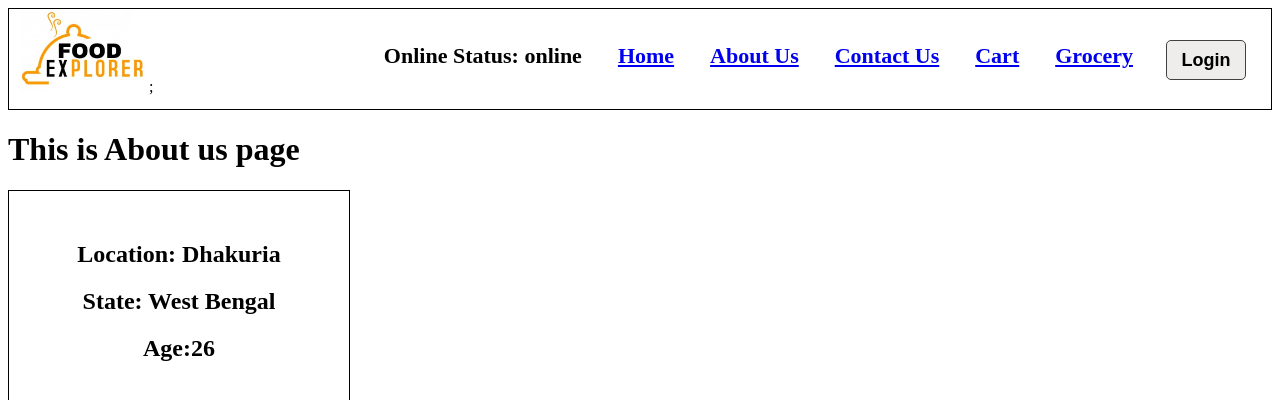
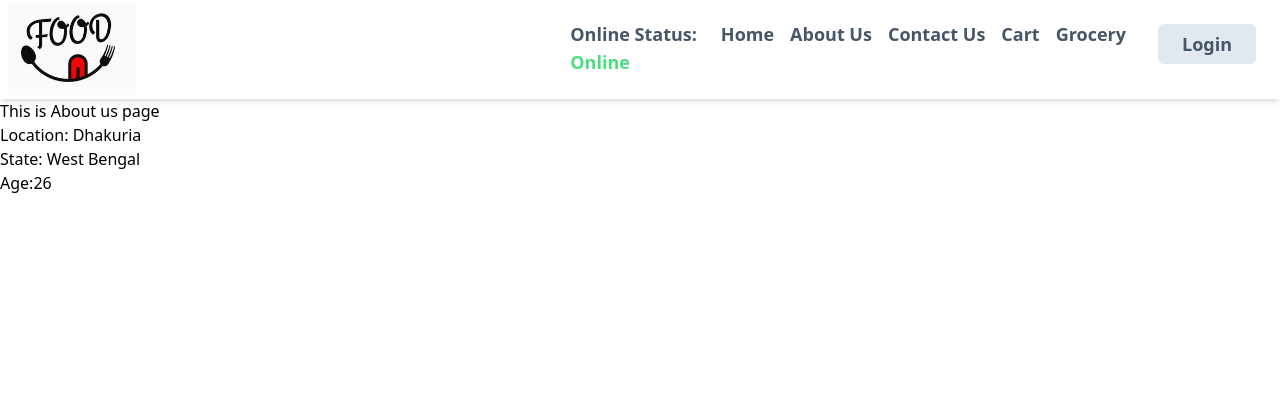
Before and after one commit to senparnasha/react_learning, a React (Vite) app: page /about in a window 1280 px wide. Shown: the top 400 px of the page. Built offline with nearby package versions, Linux system fonts and the light colour scheme.

Commit message:
ui changed using tailwind css

```diff
--- a/index.css
+++ b/index.css
@@ -1,120 +1,3 @@
-/* @tailwind base;
+@tailwind base;
 @tailwind components;
-@tailwind utilities; */
-
-
-
-.header {
-  display: flex;
-  justify-content: space-between;
-  border: 1px solid black;
-  height: 100px;
-  padding: 0px 10px;
-}
-
-.logo {
-  width: 130px;
-}
-.nav-items > ul {
-  display: flex;
-  list-style-type: none;
-
-}
-
-.nav-items > ul > li {
-  padding: 8px;
-  margin: 10px;
-  font-size: 22px;
-  font-weight: 600;
-
-}
-.nav-items-title{
-  color:red
-}
-
-.top-rated-restro-btn {
-  padding: 8px;
-
-  cursor: pointer;
-}
-
-.restro-container {
-  display: flex;
-  flex-wrap: wrap;
-}
-.res-card {
-  overflow: hidden;
-  border-radius: 20px;
-
-  width: 240px;
-  border: 1px solid black;
-  margin: 10px 10px;
-}
-.card-image {
-  height: 240px;
-  width: 240px;
-}
-.title {
-  font-weight: 600;
-  font-size: 20px;
-  padding-left: 6px;
-}
-.sub-title {
-  font-weight: 600;
-  font-size: 16px;
-  color: rgb(32, 31, 31);
-  margin-top: 5px;
-  padding-left: 6px;
-}
-.res-info {
-  padding-top: 3px;
-  margin-bottom: 5px;
-  padding-left: 6px;
-}
-
-.shimmer-container {
-  display: flex;
-  flex-wrap: wrap;
-}
-
-.shimmer-cards {
-  border-radius: 15px;
-  background-color: rgb(233, 223, 223);
-  height: 280px;
-  width: 230px;
-  margin: 10px 10px;
-}
-.login-btn {
-  height: 40px;
-  width: 80px;
-  margin-top: 15px;
-  margin: 15px;
-  font-weight: 600;
-  font-size: 18px;
-  border: 1px solid rgb(66, 65, 64);
-  background-color: #eeedec;
-  border-radius: 5px;
-  cursor: pointer;
-}
-
-.search-btn {
-  margin: 0px 10px;
-  padding: 8px;
-}
-
-.search-input{
-    padding: 8px;
-}
-.top-rated-restro {
-  margin: 15px;
-  display: flex;
-}
-
-.user-card{
-  height:300px;
-  width: 340px;
-  border:1px solid black;
-  text-align: center;
-  padding-top:30px ;
-
-}
+@tailwind utilities;
--- a/src/components/HeaderComponent.js
+++ b/src/components/HeaderComponent.js
@@ -1,5 +1,5 @@
 import React from "react";
-import logo from "../../logo.jpg";
+import  foodlogo from "../../foodlogo .jpg"
 import {useState} from "react"
 import { Link } from "react-router-dom";
 import useOnlineStatus from "../utils/useOnlineStatus";
@@ -15,25 +15,29 @@ if(btnName==="Login"){
 }
   }
     return (
-      <div className="header">
-        <div className="logo-container">
-          <img className="logo" src={logo} alt="Logo" />;
+      <div className="header w-full flex justify-between bg-white shadow-md ">
+        <div className=" w-36  ">
+          <img className="w-36 my-1 px-2 " src={foodlogo} alt="Logo" />
         </div>
-        <div className="nav-items">
-          <ul>
-            <li>Online Status: { onlineStatus? "online":"offline"}</li>
-            <li className="nav-items-title">
+        <div className="">
+          <ul className="flex ">
+            <li className="px-4 py-3 font-bold text-lg text-slate-600 items-center pt-5 ">
+              Online Status: { onlineStatus? (<div className="text-green-400">Online</div>):(<div className="text-red-400">Offline</div>)}</li>
+            <li className="px-2 py-3 font-bold text-lg text-slate-600 pt-5">
               <Link to="/">  Home</Link>
               </li>
-            <li><Link to="/about">About Us</Link></li>
-            <li><Link to="/contact">Contact Us</Link></li>
-            <li>
+            <li className="px-2 py-3 pt-5 font-bold text-lg text-slate-600"><Link to="/about">About Us</Link></li>
+            <li className="px-2 py-3 pt-5 font-bold text-lg text-slate-600"><Link to="/contact">Contact Us</Link></li>
+            <li className="px-2 py-3 pt-5 font-bold text-lg text-slate-600">
             <Link to="/cart">Cart</Link>
             </li>
-            <li>
+            <li className="px-2 py-3 pt-5 font-bold text-lg text-slate-600">
             <Link to="/grocery">Grocery</Link>
             </li>
-            <button onClick={handleLoginBtn} className="login-btn">{btnName}</button>
+
+            <button onClick={handleLoginBtn} className="px-6 bg-slate-200 m-6  text-slate-600 font-bold text-lg rounded-md hover:bg-slate-300">{btnName}</button>
+
+
           </ul>
         </div>
       </div>
--- a/src/components/MainBody.js
+++ b/src/components/MainBody.js
@@ -54,14 +54,15 @@ if (onlineStatus === false) {
 
 return listOfRestro?.length === 0 ? (
     <>
-      <Shimmer />
+   jhgjgjgjgj
+   <Shimmer/>
     </>
   ) : (
     <div className="body">
-      <div className="top-rated-restro">
-        <div className="search">
+      <div className="top-rated-restro flex">
+        <div className="search mx-8 my-4 ">
           <input
-            className="search-input"
+            className="search-input p-1 bg-slate-100 text-slate-700 rounded-md"
             type="text"
             placeholder="Search here"
             value={searchText}
@@ -69,18 +70,18 @@ return listOfRestro?.length === 0 ? (
               setSearchText(e.target.value);
             }}
           />
-          <button className="search-btn" onClick={handleSearch}>
+          <button className="search-btn px-4 py-1 rounded-md font-bold text-slate-600 bg-slate-200 mx-2" onClick={handleSearch}>
             Search
           </button>
         </div>
         <button
-          className="top-rated-restro-btn"
+          className=" px-4 py-1 rounded-md font-bold text-slate-600 bg-slate-200 mx-1 my-4"
           onClick={handleTopRatedRestroFind}
         >
           Top Rated Resturants
         </button>
       </div>
-      <div className="restro-container">
+      <div className="restro-container m-2 p-4 flex flex-wrap ">
         {filteredRestro.map((eachRestro) => {
           return (
             <Link key={eachRestro.info.id}  to={"/resturants/"+eachRestro.info.id}  ><RestroCard restroData={eachRestro} /></Link>
--- a/src/components/RestroCard.js
+++ b/src/components/RestroCard.js
@@ -16,21 +16,21 @@ const RestroCard = (props) => {
   } = restroData?.restroData?.info;
   const { slaString } = sla || {};
   return (
-    <div className="res-card ">
+    <div className="res-card w-56 p-3 rounded-md bg-slate-100 m-3 hover:bg-slate-200">
       <img
-        className="card-image"
+        className=" rounded-md "
         alt="res-card-image"
         src={CDN_URL + cloudinaryImageId}
       />
-      <div className="title">{name}</div>
+      <div className="text-xl font-bold text-slate-600">{name}</div>
 
-      <div className="sub-title">
-        {avgRating}
+      <div className="text-md font-bold text-slate-500">
+        {avgRating}<span>*</span>
         <span style={{ marginLeft: "5px" }}>.{slaString}</span>
       </div>
-      <div className="res-info">{cuisines.join(", ")}</div>
-      <div className="res-info">{costForTwo}</div>
-      <div className="res-info">{locality}</div>
+      <div className="text-sm font-semibold text-slate-500">{cuisines.join(", ")}</div>
+      <div className="text-md font-semibold text-slate-600">{costForTwo}</div>
+      <div className="text-sm font-semibold text-slate-500">{locality}</div>
     </div>
   );
 };
--- a/src/components/Shimmer.js
+++ b/src/components/Shimmer.js
@@ -3,21 +3,18 @@ import React from "react";
 const Shimmer = () => {
   return (
     <>
-      <div className="shimmer-container">
-        <div className="shimmer-cards"></div>
-        <div className="shimmer-cards"></div>
-        <div className="shimmer-cards"></div>
-        <div className="shimmer-cards"></div>
-        <div className="shimmer-cards"></div>
-        <div className="shimmer-cards"></div>
-        <div className="shimmer-cards"></div>
-        <div className="shimmer-cards"></div>
-        <div className="shimmer-cards"></div>
-        <div className="shimmer-cards"></div>
-        <div className="shimmer-cards"></div>
-        <div className="shimmer-cards"></div>
-        <div className="shimmer-cards"></div>
-        <div className="shimmer-cards"></div>
+      <div className="w-full flex flex-wrap m-4">
+        <div className=" w-56 bg-slate-900"></div>
+        <div className="w-56 bg-slate-900"></div>
+        <div className="w-56 bg-slate-900"></div>
+        <div className="w-56 bg-slate-900"></div>
+        <div className="w-56 bg-slate-900"></div>
+        <div className="w-56 bg-slate-900"></div>
+        <div className="w-56 bg-slate-900"></div>
+        <div className="w-56 bg-slate-900"></div>
+        <div className="w-56 bg-slate-900"></div>
+
+
 </div>
     </>
   );
```
Also changed, not shown: foodlogo .jpg (added).
